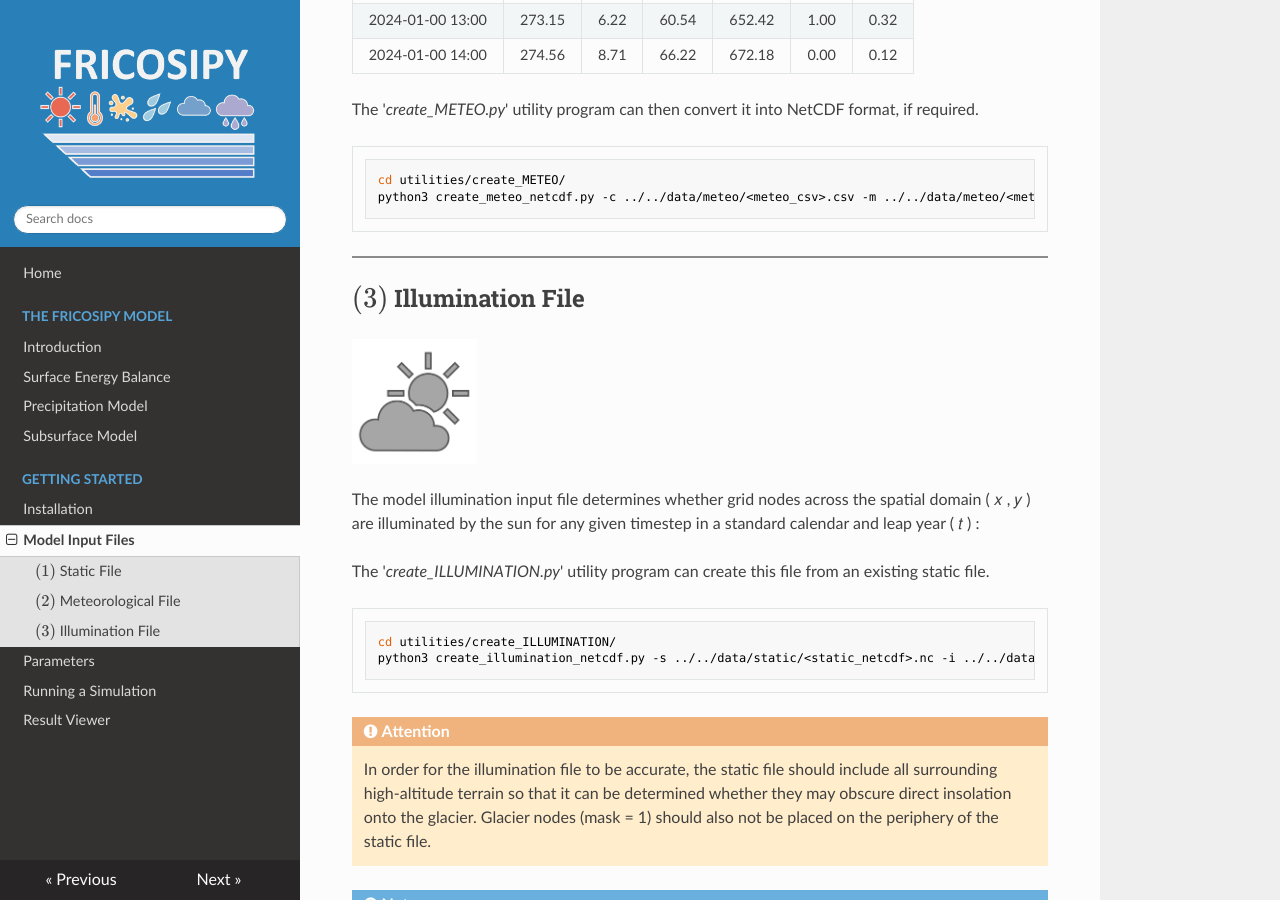
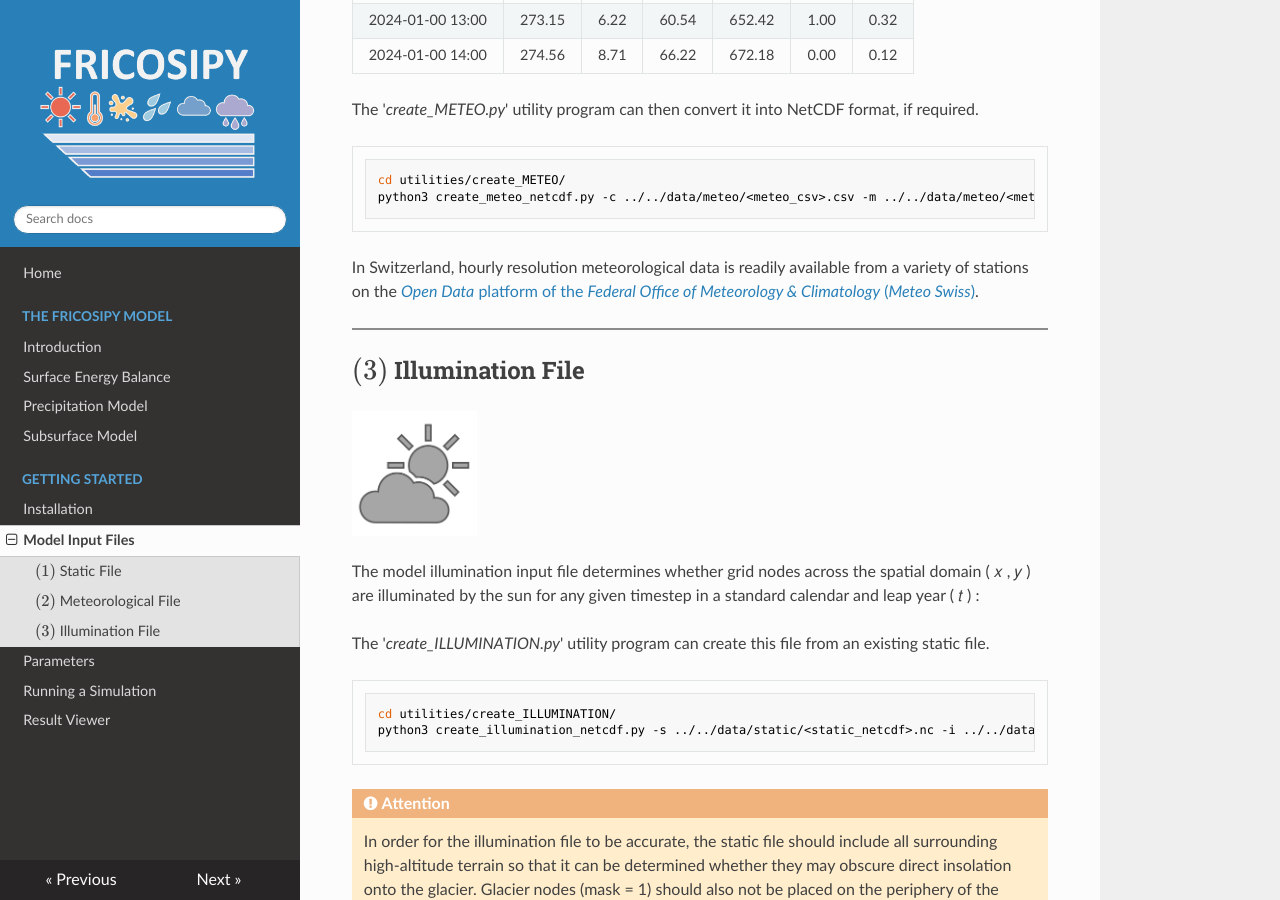
Before and after one commit to MarcusGastaldello/FRICOSIPY, an MkDocs documentation site: the page built from docs/model_input_files.md, in a window 1280 px wide and 900 px high, scrolled down 2178 px. Built offline with MkDocs 1.6.1, drawn with Linux system fonts in a browser that asks for light colours; nearby versions of some CDN libraries.

Commit message:
Update model_input_files.md

````diff
--- a/docs/model_input_files.md
+++ b/docs/model_input_files.md
@@ -38,6 +38,8 @@ The '*create_STATIC.py*' utility program can then convert it into NetCDF format,
 cd utilities/create_STATIC/
 python3 create_static_netcdf.py -c ../../data/static/<static_csv>.csv -s ../../data/static/<static_netcdf>.nc
 ```
+
+
 
 !!! note
      A utility program designed to directly convert a Digital Elevation Model (DEM) to a static file (without the need for GIS software)
@@ -80,6 +82,9 @@ cd utilities/create_METEO/
 python3 create_meteo_netcdf.py -c ../../data/meteo/<meteo_csv>.csv -m ../../data/meteo/<meteo_netcdf>.nc
 ```
 
+In Switzerland, hourly resolution meteorological data is readily available from a variety of stations on the [*Open Data* platform of the
+*Federal Office of Meteorology & Climatology* (*Meteo Swiss*)](https://www.meteosuisse.admin.ch/services-et-publications/service/open-data.html).
+
 <hr style="height:2px; background-color:#8b8b8b; border:none;" />
 
 ## $(3)$ Illumination File
````
